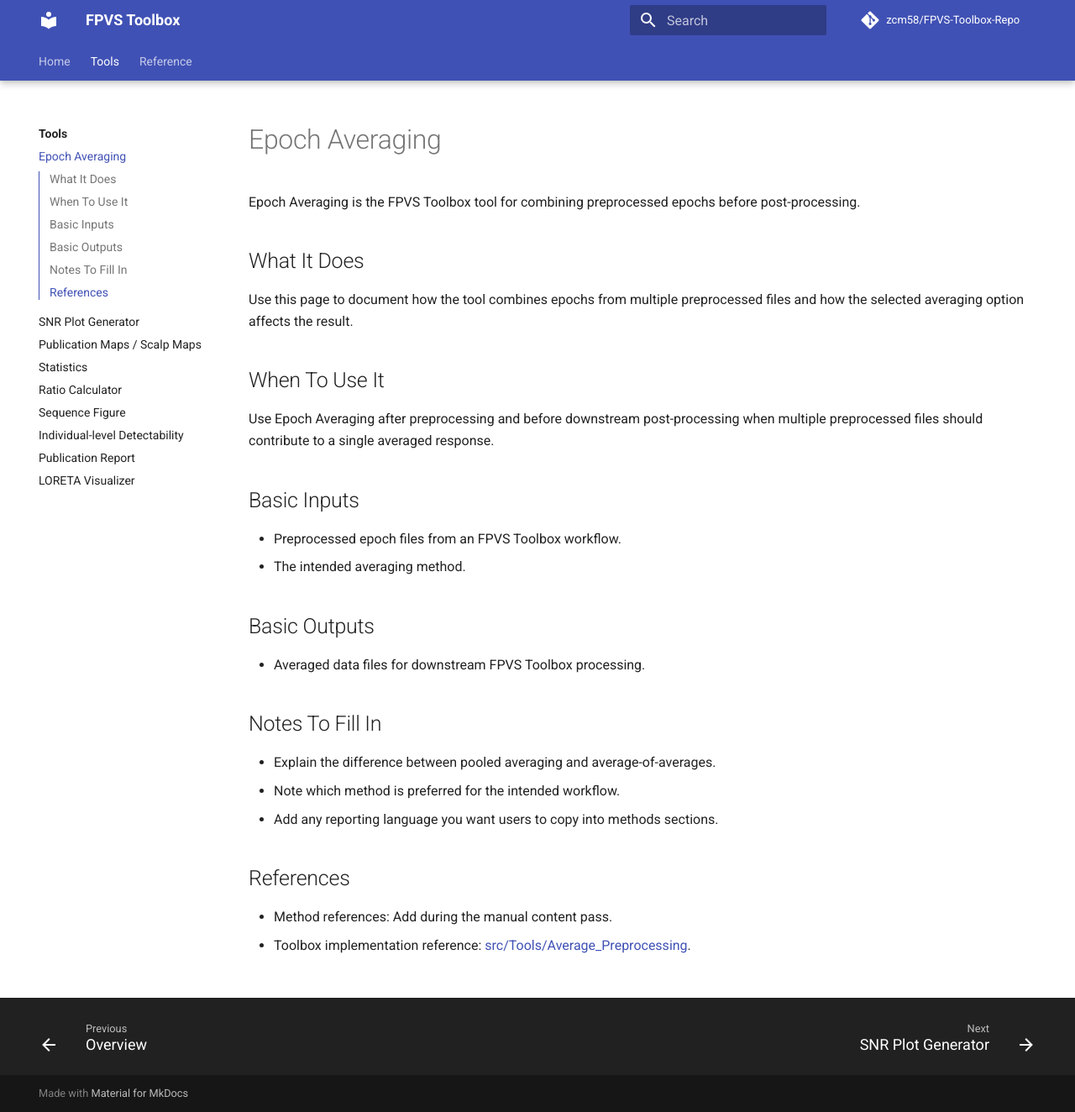
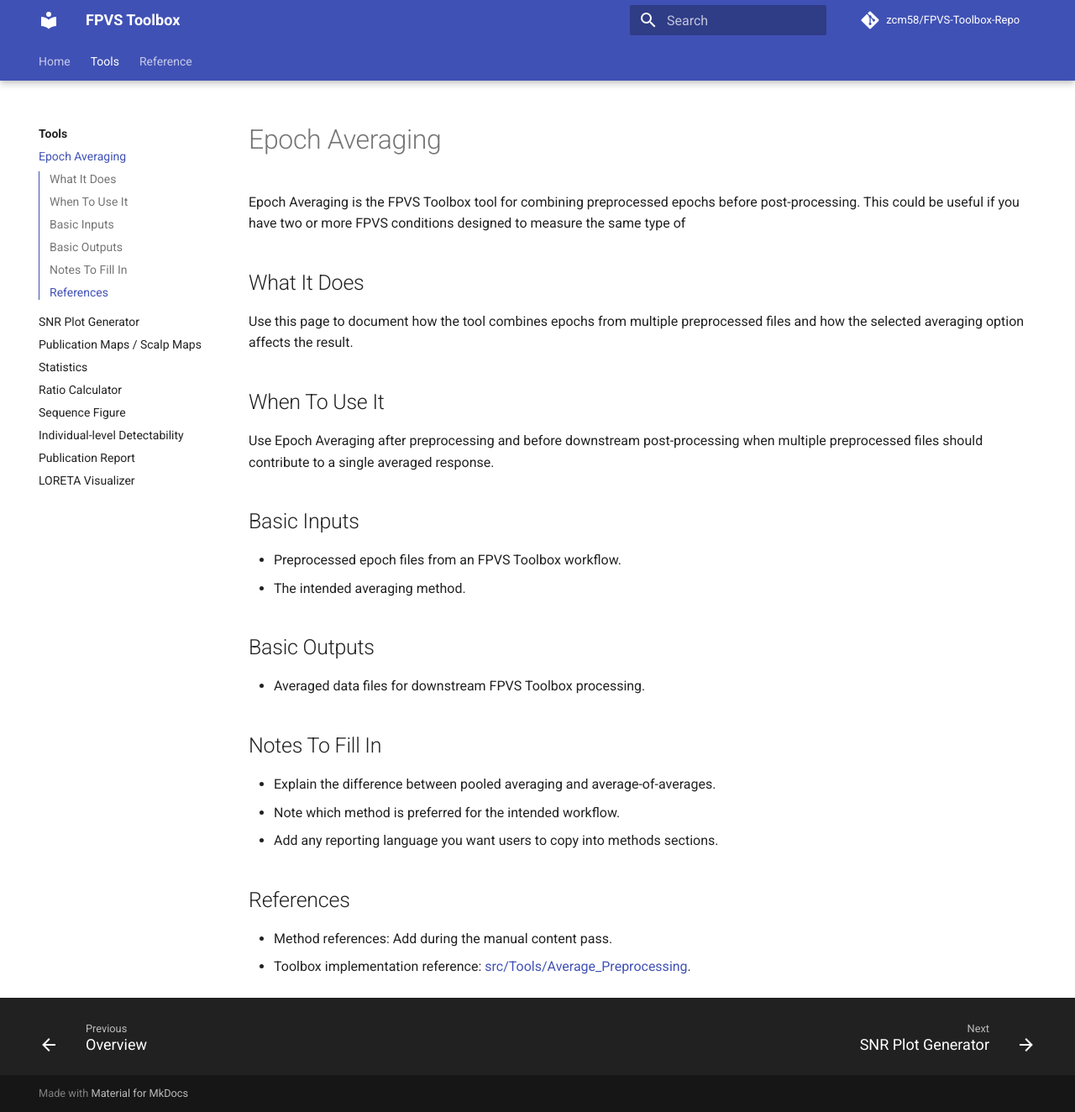
Before and after one commit to zcm58/FPVS-Toolbox-Repo, an MkDocs documentation site: the page built from docs/user/tools/epoch-averaging.md, in a window 1280 px wide and 1324 px high. Shown: the whole window at 84% size. Built offline with MkDocs 1.6.1 and Material for MkDocs 9.7.7, drawn with Linux system fonts in a browser that asks for light colours; comment, search, counter and statistics services are not loaded.

Commit message:
Update remaining docs pages

```diff
--- a/docs/user/tools/epoch-averaging.md
+++ b/docs/user/tools/epoch-averaging.md
@@ -1,14 +1,17 @@
 # Epoch Averaging
 
-Epoch Averaging is the FPVS Toolbox tool for combining preprocessed epochs before post-processing.
+Epoch Averaging is the FPVS Toolbox tool for combining preprocessed epochs before post-processing. This could be useful
+if you have two or more FPVS conditions designed to measure the same type of
 
 ## What It Does
 
-Use this page to document how the tool combines epochs from multiple preprocessed files and how the selected averaging option affects the result.
+Use this page to document how the tool combines epochs from multiple preprocessed files and how the selected averaging
+option affects the result.
 
 ## When To Use It
 
-Use Epoch Averaging after preprocessing and before downstream post-processing when multiple preprocessed files should contribute to a single averaged response.
+Use Epoch Averaging after preprocessing and before downstream post-processing when multiple preprocessed files should
+contribute to a single averaged response.
 
 ## Basic Inputs
 
```
Also changed, not shown: docs/user/reference/index.md (+1 -1 lines).
